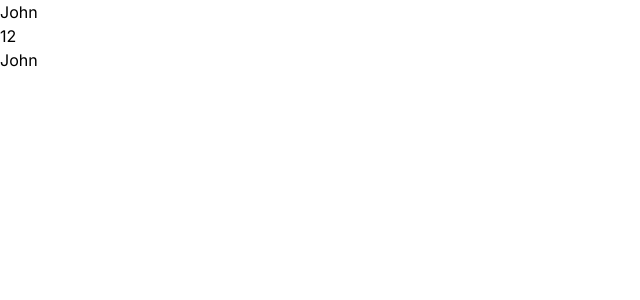
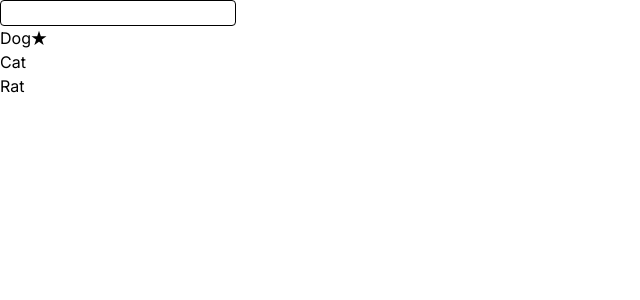
Before and after one commit to hiroyuki9614/study_memo, a Next.js app: page /udemy_test in a window 1280 px wide. Shown: the top 300 px of the page, without its empty margins (0-640 px from the left). Built offline with nearby package versions, Linux system fonts and the light colour scheme.

Commit message:
Udemy props

```diff
--- /dev/null
+++ b/src/app/component/ui/udemy-component/Profile.js
@@ -0,0 +1,19 @@
+const Profile = ({ name, age, hobbies }) => {
+  return (
+    <div>
+      <hr />
+      <div>Name: {name}</div>
+      <div>Age: {age}</div>
+      <div>
+        <div>Hobby:</div>
+        <ul>
+          {hobbies.map((hobby) => (
+            <li key={hobby}>{hobby}</li>
+          ))}
+        </ul>
+      </div>
+    </div>
+  );
+};
+
+export default Profile;
--- a/src/app/udemy_test/page.tsx
+++ b/src/app/udemy_test/page.tsx
@@ -1,24 +1,36 @@
-'use client'
-import Hello from "../component/ui/udemy-component/hello";
-import Bye from "../component/ui/udemy-component/bye";
-import Expression from "../component/ui/udemy-component/expression";
-import List from "../component/ui/udemy-component/list";
-import Button from "../component/ui/button/button";
+"use client"
 import { useState } from "react";
 
 const Example = () => {
-	const personObj: { name: string, age: number } = { name: "John", age: 12 }
-	const [person, setPerson] = useState(personObj);
-	console.log(person);
-	const changePerson = (e: any) => {
-		setPerson({ name: e.target.value, age: person.age});
-	}
+	const animals = ["Dog", "Cat", "Rat"];
+
+	const [filterVal, setFilterVal] = useState("");
+
 	return (
 		<>
-			<p>{person.name}</p><p>{person.age.toString()}</p>
-			<input type="text" onChange={changePerson} value={`${person.name}`} />
+			<input
+				type="text"
+				value={filterVal}
+				onChange={(e) => setFilterVal(e.target.value)}
+				className="border border-black rounded"
+			/>
+			<ul>
+				{animals
+					.filter((animal) => {
+						const isMatch = animal.indexOf(filterVal) !== -1;
+						return isMatch;
+					})
+					.map((animal) => {
+						return (
+							<li key={animal}>
+								{animal}
+								{animal === "Dog" && "★"}
+							</li>
+						);
+					})}
+			</ul>
 		</>
-	)
-}
+	);
+};
 
 export default Example;
```
Also changed, not shown: src/app/component/ui/udemy-component/animalList.tsx (added).
